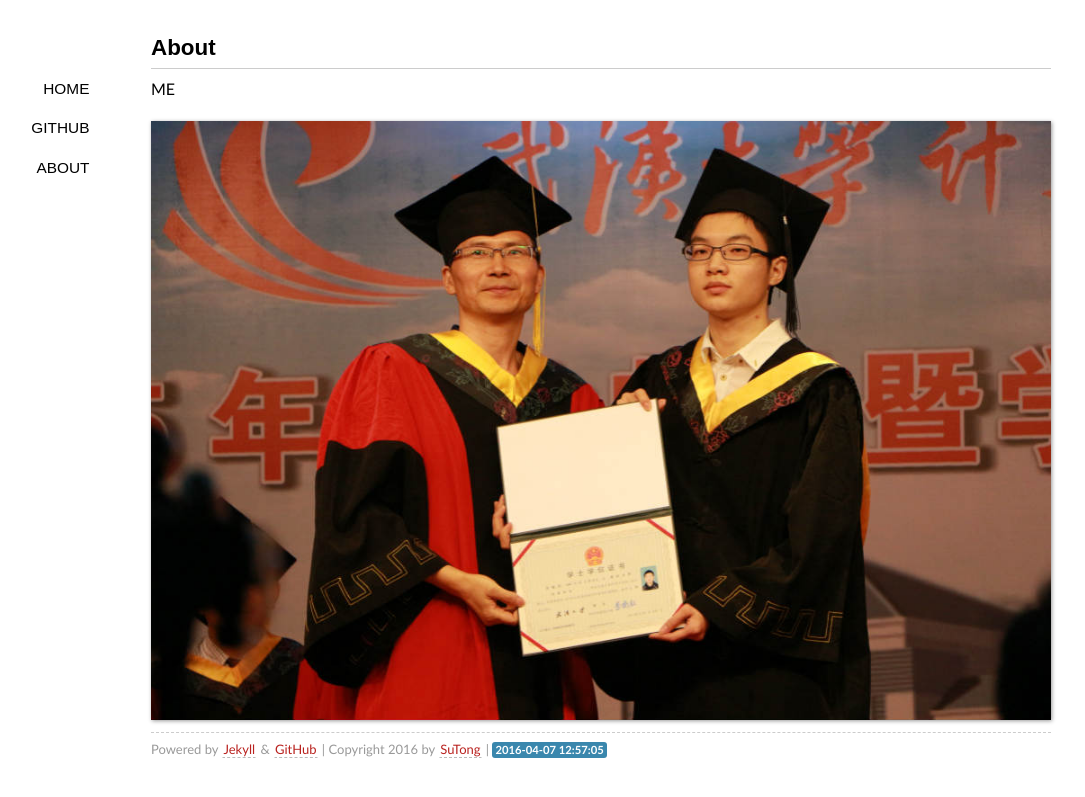
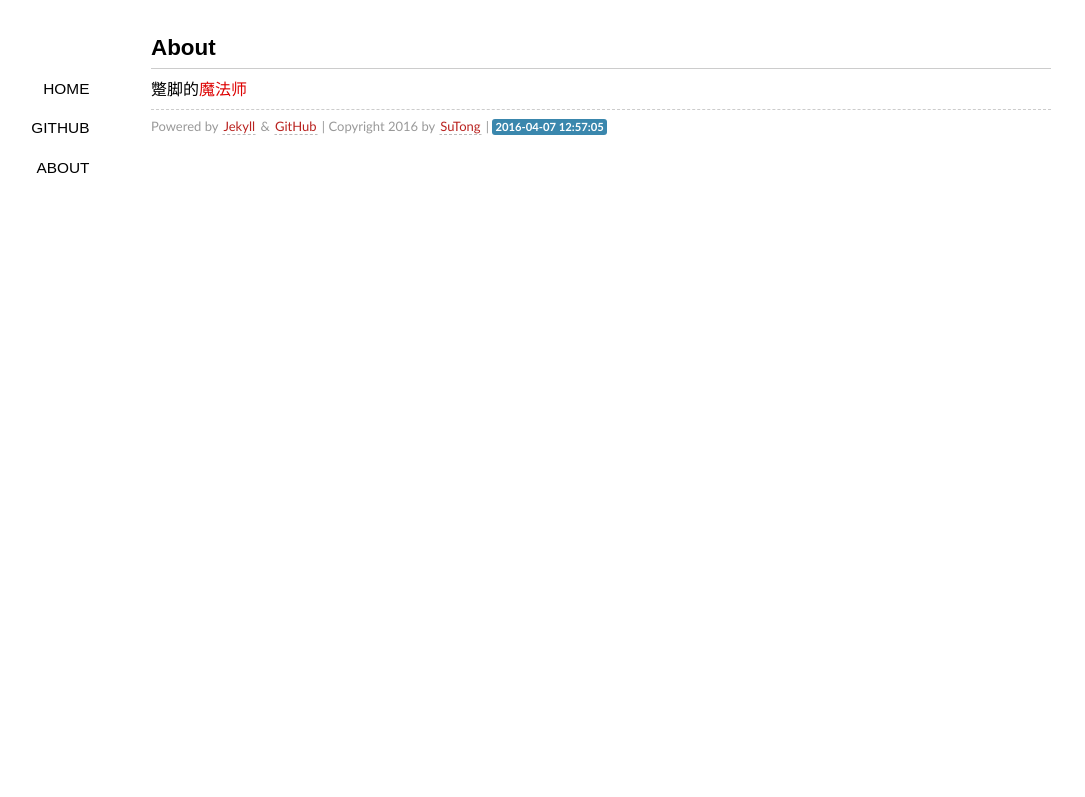
Before and after one commit to whuream/whuream.github.io, a Jekyll site: the page built from about.md, in a window 1280 px wide. Shown: the top 797 px of the page, without its empty margins (39-1124 px from the left). Built offline with Jekyll 4.4.1, drawn with Linux system fonts in a browser that asks for light colours.

Commit message:
update about

```diff
--- a/about.md
+++ b/about.md
@@ -5,6 +5,4 @@ layout: default
 
 ---
 
-ME
-
-![](./media/pic/20150904.jpg)
+蹩脚的[魔法师](./media/pic/20150904.jpg)
```
Also changed, not shown: 1 other file.
